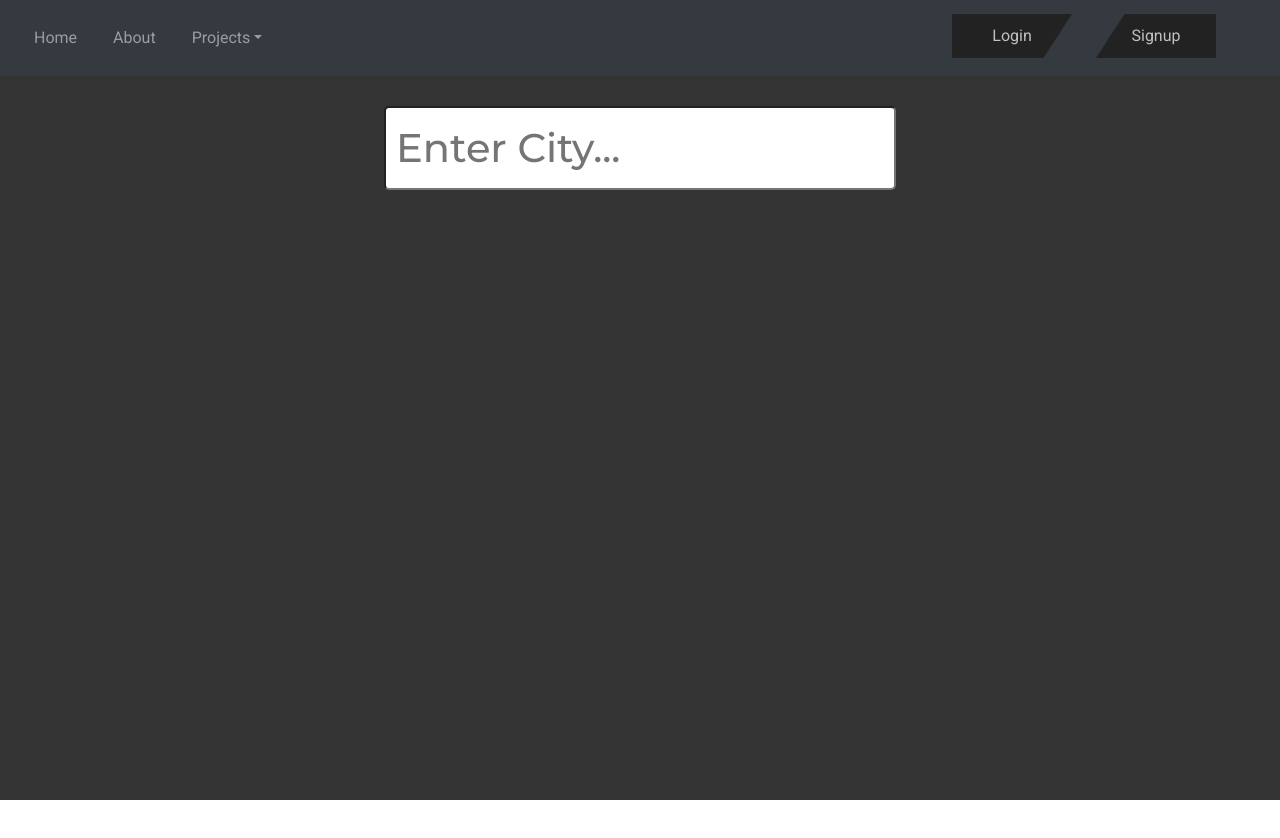
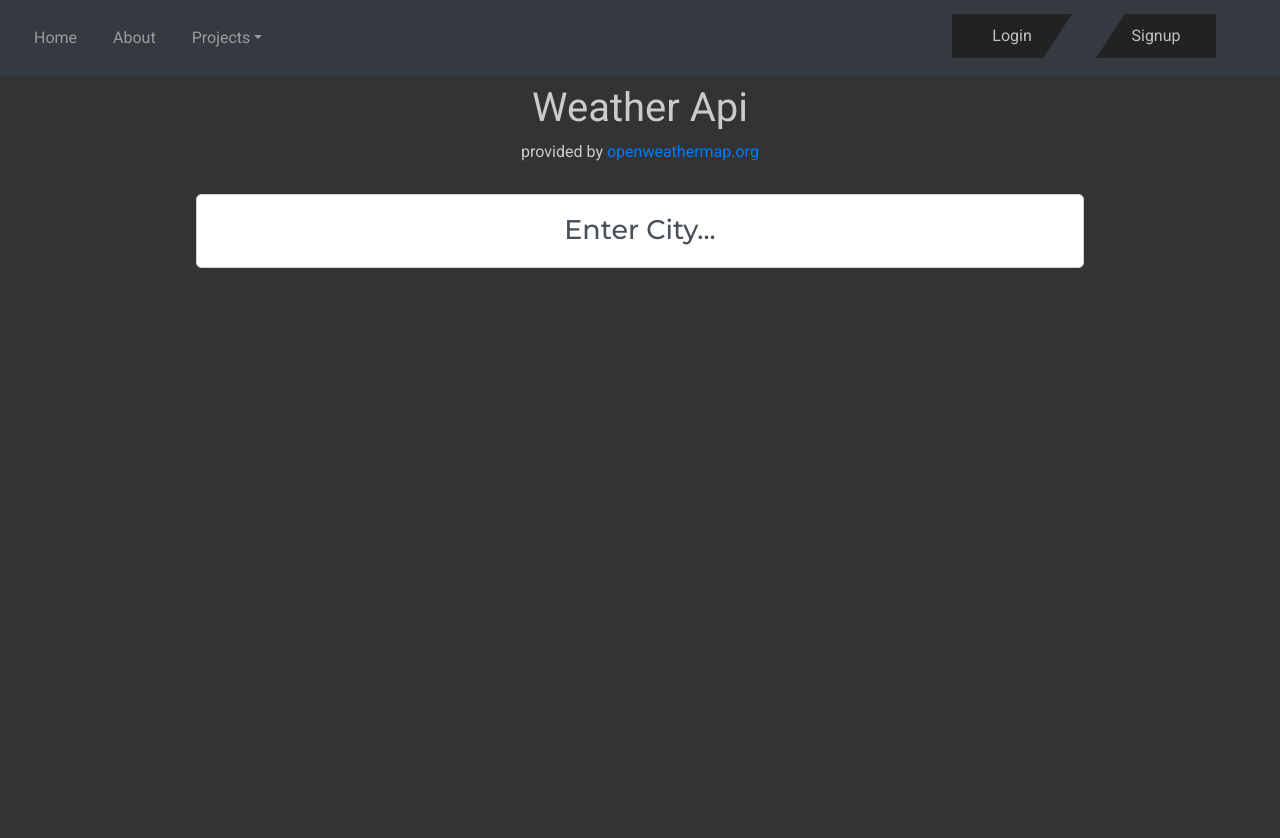
Before and after one commit to mickireh/vueproject4, a Vue app: page /#/weatherapp in a window 1280 px wide. Shown: the top 838 px of the page. Before the commit the page ends 800 px from the top, so only its background shows below. Built offline with nearby package versions, Linux system fonts and the light colour scheme; no server answers.

Commit message:
flaoting label weatherapi

```diff
--- a/src/App.vue
+++ b/src/App.vue
@@ -25,7 +25,7 @@
               <router-link class ="dropdown-item" to="/weatherapp">WeatherApp</router-link>
             </div>
           </li>
-           <Login/>
+          <Login/>
         </ul>
         <!-- <form class="form-inline my-2 my-md-0">
           <input class="form-control" type="text" placeholder="Search">
--- a/src/views/WeatherApp.vue
+++ b/src/views/WeatherApp.vue
@@ -1,14 +1,18 @@
 <template>
-    <div >
+    <div class="container mt-2">
+        <h1>Weather Api</h1>
+        <p>provided by <a href="https://openweathermap.org/">openweathermap.org</a></p>
         <div class="weatherApp">
-            <div class="search-box">
+            <div class="search-box form-label-group">
                 <input
+                    id="enterCity"
                     type="text"
-                    class="weather_search"
+                    class="weather_search form-control"
                     placeholder="Enter City..."
                     v-model="query"
                     v-on:keypress="fetchWeather"
                 >
+                <label for="enterCity">Enter City...</label>
             </div>
             <div class="weather-wrap" v-if="typeof weather.main != 'undefined'">
                 <div class="location-box">
@@ -61,6 +65,10 @@
 </script>
 
 <style lang="scss" scoped>
+h1, p {
+    color:rgba($color: #fff, $alpha: .75)
+}
+
 .weatherApp {
     min-height: calc(100vh - 106px);
     font-family: 'Montserrat', sans-serif;
@@ -105,4 +113,64 @@
 
     }
 }
+
+.form-label-group {
+  position: relative;
+  margin-bottom: 1rem;
+}
+
+
+.form-label-group > label {
+//   height: 3.125rem;
+  padding: .95rem;
+}
+
+.form-label-group > label {
+  position: absolute;
+  top: 0;
+  left: 0;
+  display: block;
+  width: 100%;
+  margin-bottom: 0; /* Override default `<label>` margin */
+  line-height: 1.5;
+  font-size: 27px;
+  color: #495057;
+  pointer-events: none;
+  cursor: text; /* Match the input under the label */
+  border: 1px solid transparent;
+  border-radius: .25rem;
+  transition: all .1s ease-in-out;
+}
+
+.form-label-group input::-webkit-input-placeholder {
+  color: transparent;
+}
+
+.form-label-group input:-ms-input-placeholder {
+  color: transparent;
+}
+
+.form-label-group input::-ms-input-placeholder {
+  color: transparent;
+}
+
+.form-label-group input::-moz-placeholder {
+  color: transparent;
+}
+
+.form-label-group input::placeholder {
+  color: transparent;
+}
+
+.form-label-group input:not(:placeholder-shown) {
+  padding-top: 1.25rem;
+  padding-bottom: .25rem;
+}
+
+.form-label-group input:not(:placeholder-shown) ~ label {
+  padding-top: .25rem;
+  padding-bottom: .25rem;
+  font-size: 14px;
+  color: #777;
+}
 </style>
```
